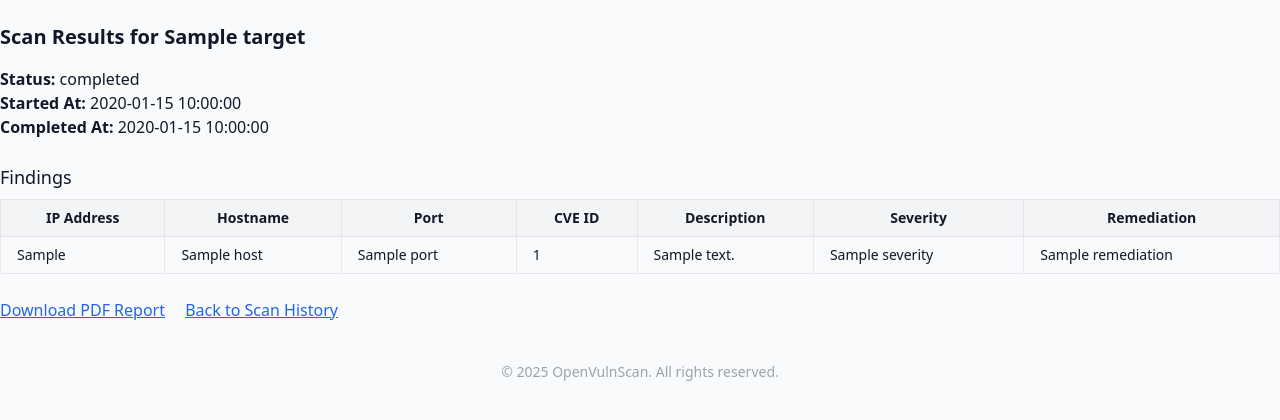
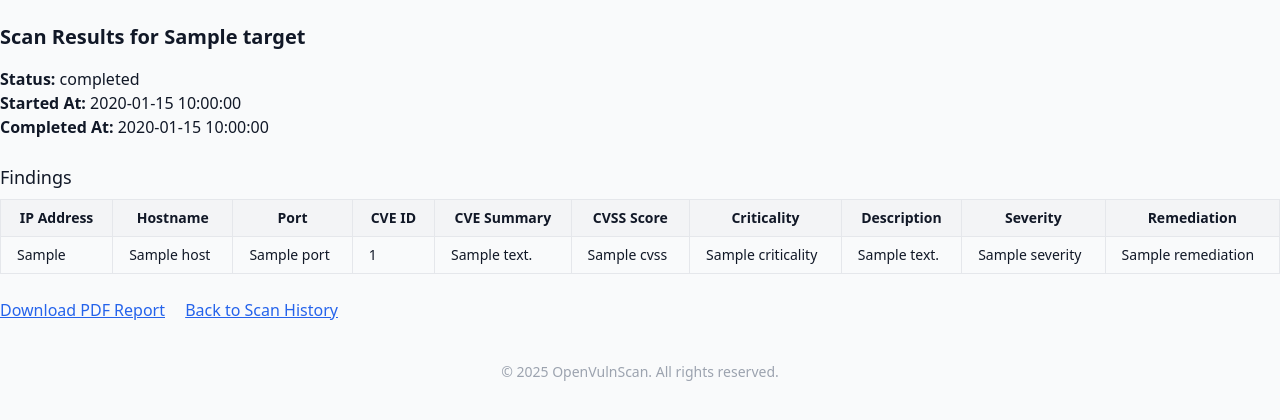
Before and after one commit to sudo-secxyz/OpenVulnScan, a FastAPI app: template templates/scan_result.html in a window 1280 px wide. Shown: the part 233-653 px from the top of the page. Run offline with FastAPI, Linux system fonts and the light colour scheme; the template is opened without the code that fills it: most values are stand-ins (such as "Sample title", 1, 10 or a date in 2020); parts of the project's set-up code (start-up, migrations or seed data) failed here and were passed over.

Commit message:
added severity logic and summary to results

```diff
--- a/app.py
+++ b/app.py
@@ -224,6 +224,15 @@ def scan_detail(scan_id: str, request: Request, user: BasicUser = Depends(get_cu
                 vuln["summary"] = cve.summary if cve and cve.summary else "No summary available"
                 vuln["severity"] = cve.severity if cve and cve.severity else "N/A"
                 vuln["remediation"] = cve.remediation if cve and cve.remediation else "N/A"
+                cvss_score = extract_cvss_score(getattr(cve, "cvss", cve.severity if cve else None))
+                vuln["cvss"] = cvss_score if cvss_score is not None else "N/A"
+                vuln["criticality"] = (
+                    "Critical" if cvss_score and cvss_score >= 9 else
+                    "High" if cvss_score and cvss_score >= 7 else
+                    "Medium" if cvss_score and cvss_score >= 4 else
+                    "Low" if cvss_score and cvss_score > 0 else
+                    "N/A"
+                )
         scan.raw_data = normalize_scan_data(scan)
         return templates.TemplateResponse("scan_result.html", {
             "request": request,
@@ -432,3 +441,22 @@ def normalize_scan_data(scan):
             for finding in scan.raw_data or []
         ]
     return []
+
+def extract_cvss_score(cvss_str):
+    """
+    Extracts the numeric CVSS score from a vector string.
+    Examples:
+      'CVSS_V3: 9.8 CVSS:3.1/AV:N/AC:H/PR:N/UI:N/S:U/C:H/I:H/A:H' -> 9.8
+      '9.8' -> 9.8
+    """
+    import re
+    if not cvss_str:
+        return None
+    # Try to find a float in the string
+    match = re.search(r'([0-9]+\.[0-9]+)', cvss_str)
+    if match:
+        return float(match.group(1))
+    try:
+        return float(cvss_str)
+    except Exception:
+        return None
--- a/templates/scan_result.html
+++ b/templates/scan_result.html
@@ -28,6 +28,9 @@
             <th class="border px-4 py-2">Hostname</th>
             <th class="border px-4 py-2">Port</th>
             <th class="border px-4 py-2">CVE ID</th>
+            <th class="border px-4 py-2">CVE Summary</th>
+            <th class="border px-4 py-2">CVSS Score</th>
+            <th class="border px-4 py-2">Criticality</th>
             <th class="border px-4 py-2">Description</th>
             <th class="border px-4 py-2">Severity</th>
             <th class="border px-4 py-2">Remediation</th>
@@ -48,6 +51,9 @@
                             {% endif %}
                         </td>
                         <td class="border px-4 py-2">{{ vuln.id }}</td>
+                        <td class="border px-4 py-2">{{ vuln.summary or "N/A" }}</td>
+                        <td class="border px-4 py-2">{{ vuln.cvss or "N/A" }}</td>
+                        <td class="border px-4 py-2">{{ vuln.criticality or "N/A" }}</td>
                         <td class="border px-4 py-2">{{ vuln.description }}</td>
                         <td class="border px-4 py-2">{{ vuln.severity or "N/A" }}</td>
                         <td class="border px-4 py-2">
@@ -68,6 +74,9 @@
                     <td class="border px-4 py-2">N/A</td>
                     <td class="border px-4 py-2">N/A</td>
                     <td class="border px-4 py-2">N/A</td>
+                    <td class="border px-4 py-2">N/A</td>
+                    <td class="border px-4 py-2">N/A</td>
+                    <td class="border px-4 py-2">N/A</td>
                     <td class="border px-4 py-2">{{ finding.status or 'N/A' }}</td>
                 </tr>
             {% endif %}
```
